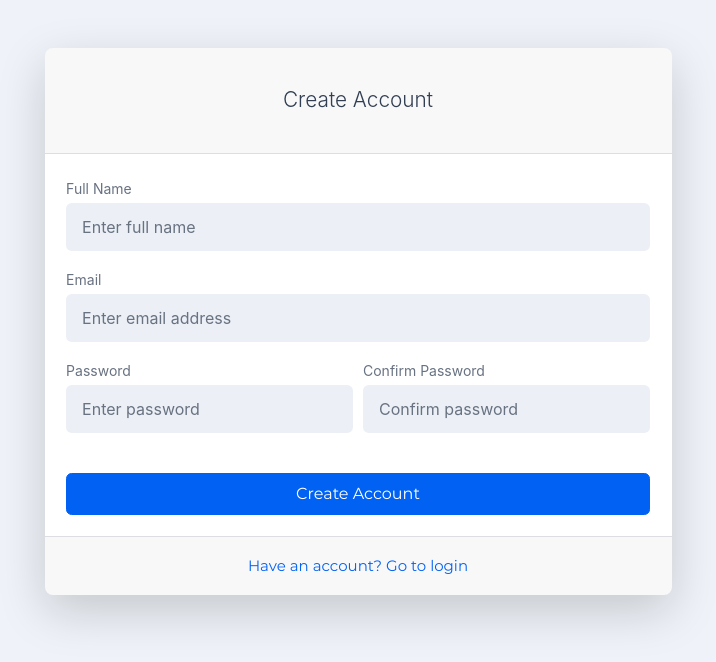
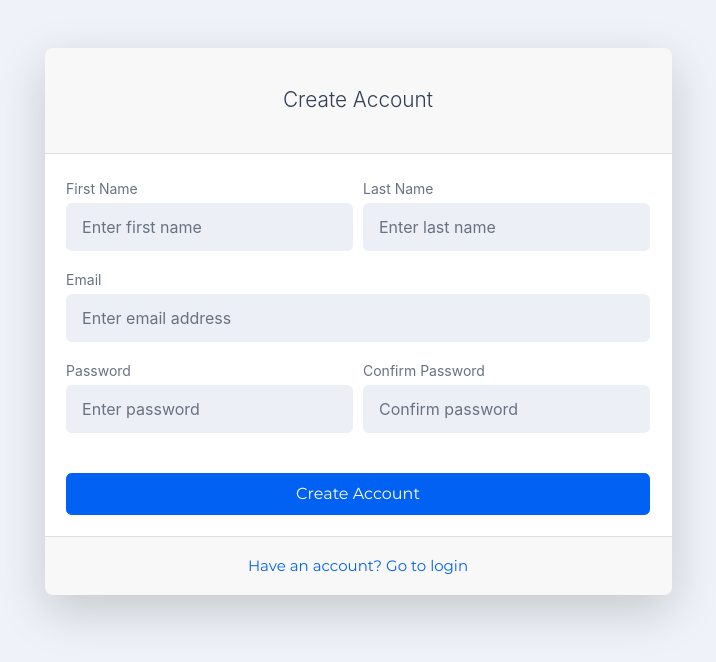
Before and after one commit to seangenove/td-shop, a React (Create React App) app: page /register in a window 1280 px wide. Shown: the top 662 px of the page, without its empty margins (282-998 px from the left). Built offline with nearby package versions, Linux system fonts and the light colour scheme; a web font is replaced by a local one.

Commit message:
Adjusted Register component to new Laravel API

```diff
--- a/src/actions/auth.js
+++ b/src/actions/auth.js
@@ -16,7 +16,6 @@ export const setLoggedInUser = user => {
 export const setToken = access_token => {
 
     console.log("Action: SET_TOKEN");
-    console.log(access_token);
 
     return {
         type: 'SET_TOKEN',
--- a/src/components/auth/Register.js
+++ b/src/components/auth/Register.js
@@ -1,18 +1,18 @@
-import React, { useState, useEffect } from 'react';
+import React, { useState } from 'react';
 import { Link, Redirect } from 'react-router-dom';
 import { connect } from "react-redux";
 
-import axios from "axios";
-import Endpoints from "../../config/Endpoints";
-import { setLoggedInUser } from "../../actions/auth";
+import { setToken, setLoggedInUser } from "../../actions/auth";
+import { register, getLoggedInUser } from './../../services/AuthServices';
 
 import '../../styles/sb-admin-pro/css/styles.css'
 
-const Register = ({ setLoggedInUser }) => {
+const Register = ({ setToken, setLoggedInUser }) => {
 
     const [redirect, setRedirect] = useState(null);
     const [formData, setFormData] = useState({
-        name: '',
+        first_name: '',
+        last_name: '',
         email: '',
         password: '',
         confirmPassword: '',
@@ -25,22 +25,36 @@ const Register = ({ setLoggedInUser }) => {
 
     const attemptRegister = () => {
 
-        const { name, email, password } = formData;
+        const { first_name, last_name, email, password } = formData;
 
-        /**
-         * Get data from endpoint
-         */
-        axios.post(Endpoints.REGISTER, {
-            name,
+        const newUser = {
+            first_name,
+            last_name,
             email,
             password,
-            accountId: 1 // temporary
+            role: 'customer', // default temporary
+            account_id: 1 // default temporary
+        }
+
+        register(newUser, ({ access_token }) => {
+            setToken(access_token);
+
+            getLoggedInUser(({ first_name, last_name, email, role }) => {
+
+                const user = {
+                    first_name,
+                    last_name,
+                    email,
+                    role,
+                    access_token
+                }
+
+                setLoggedInUser(user);
+                setRedirect('/');
+            }, error => {
+                alert("Invalid credentials");
             })
-            .then(({ data }) => {
-                setLoggedInUser(data.user);
-                setRedirect('/');
-            })
-            .catch(error => {
+        }, (error) => {
             alert("Invalid credentials");
         });
 
@@ -49,7 +63,7 @@ const Register = ({ setLoggedInUser }) => {
     const onSubmit = (e) => {
         // e.preventDefault();
 
-        if (!formData.name || !formData.email || !formData.confirmPassword) {
+        if (!formData.first_name || !formData.last_name || !formData.email || !formData.confirmPassword) {
             alert('Please provide your name, email address and password.')
         } else if (!validateEmail(formData.email)) {
             alert('Please provide a valid email address.')
@@ -67,10 +81,6 @@ const Register = ({ setLoggedInUser }) => {
         });
     };
 
-    useEffect(() => {
-        // code to run on component mount
-    }, [])
-
     if (redirect) {
         return <Redirect to='/' />
     }
@@ -87,16 +97,32 @@ const Register = ({ setLoggedInUser }) => {
                                     <div className="card-body">
                                         <form onSubmit={(e) => onSubmit(e)}>
                                             <div className="form-group">
-                                                <label className="small mb-1" htmlFor="name">Full Name</label>
+                                                <div className="form-row">
+                                                    <div className="col-md-6">
+                                                        <label className="small mb-1" htmlFor="first_name">First Name</label>
                                                         <input
                                                             className="form-control form-control-solid py-4"
-                                                    name="name"
+                                                            name="first_name"
                                                             type="text"
-                                                    placeholder="Enter full name"
-                                                    value={formData.name}
+                                                            placeholder="Enter first name"
+                                                            value={formData.first_name}
                                                             onChange={(e) => onSimpleFormChange(e)}
                                                             required
                                                         />
+                                                    </div>
+                                                    <div className="col-md-6">
+                                                        <label className="small mb-1" htmlFor="last_name">Last Name</label>
+                                                        <input
+                                                            className="form-control form-control-solid py-4"
+                                                            name="last_name"
+                                                            type="text"
+                                                            placeholder="Enter last name"
+                                                            value={formData.last_name}
+                                                            onChange={(e) => onSimpleFormChange(e)}
+                                                            required
+                                                        />
+                                                    </div>
+                                                </div>
                                             </div>
                                             <div className="form-group">
                                                 <label className="small mb-1" htmlFor="inputEmailAddress">Email</label>
@@ -177,6 +203,7 @@ const Register = ({ setLoggedInUser }) => {
 }
 
 const mapDispatchToProps = dispatch => ({
+    setToken: (access_token) => dispatch(setToken(access_token)),
     setLoggedInUser: (user) => dispatch(setLoggedInUser(user))
 })
 
--- a/src/components/layouts/business-owner/BusinessOwnerLayout.js
+++ b/src/components/layouts/business-owner/BusinessOwnerLayout.js
@@ -1,5 +1,4 @@
-import React, { useState } from 'react';
-import { Redirect } from 'react-router-dom';
+import React from 'react';
 import { connect } from 'react-redux';
 import { Link } from 'react-router-dom';
 import { Activity, Menu, LogOut, ShoppingBag } from 'react-feather';
--- a/src/reducers/auth.js
+++ b/src/reducers/auth.js
@@ -3,7 +3,6 @@ export default (state = {}, action) => {
     switch (action.type) {
         case 'INITIALIZE_USER':
             console.log("Reducer: INITIALIZE_USER");
-            console.log('user obj', action.user);
             return {
                 ...state,
                 ...action.user,
--- a/src/utilities/setAuthToken.js
+++ b/src/utilities/setAuthToken.js
@@ -2,7 +2,6 @@ import axios from 'axios';
 
 const setAuthToken = (token) => {
     if (token) {
-        console.log(`Bearer ${token}`);
         axios.defaults.headers.common['Authorization'] = `Bearer ${token}`;
     } else {
         delete axios.defaults.headers.common['Authorization'];
```
Lines whose indentation alone changed are shown as unchanged.
